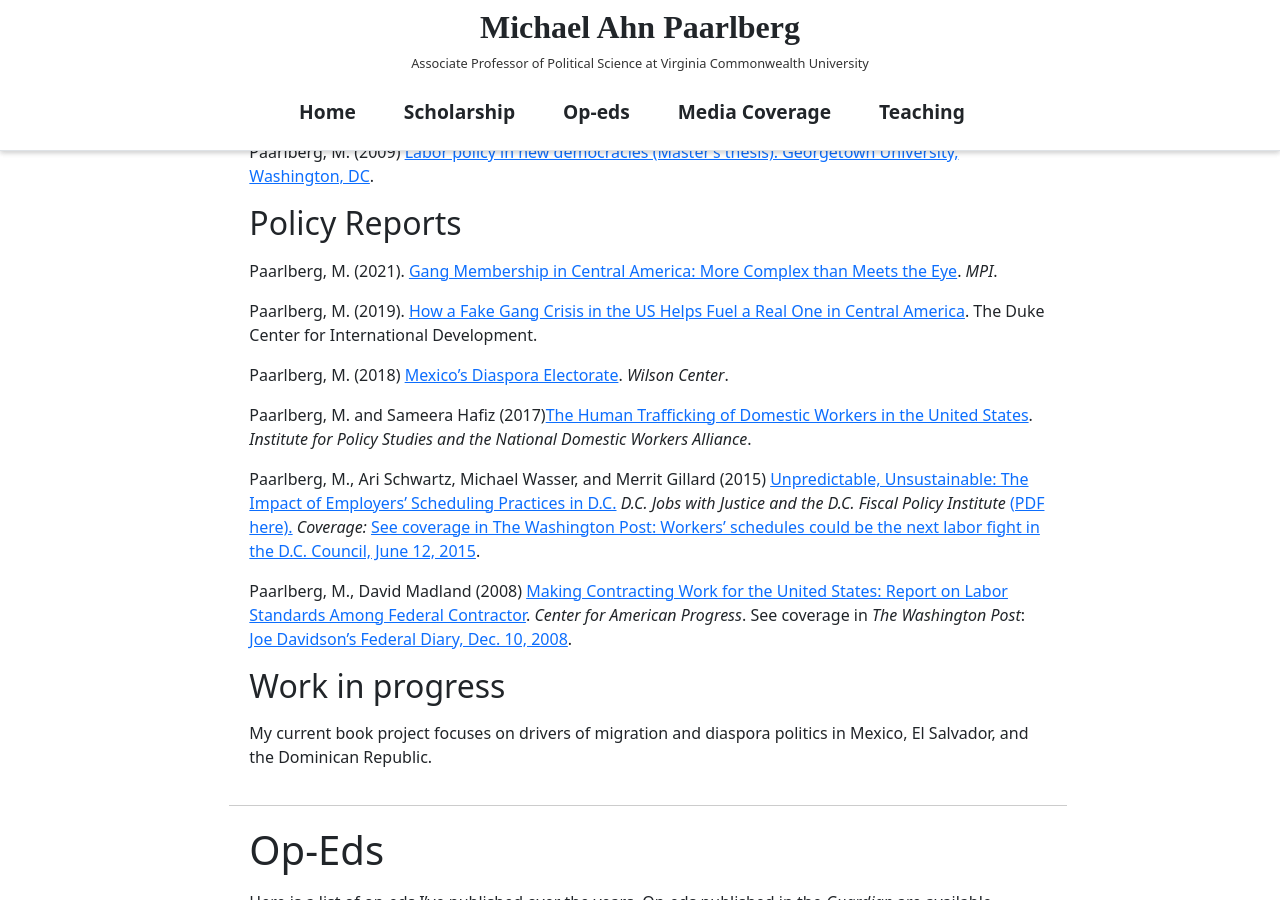
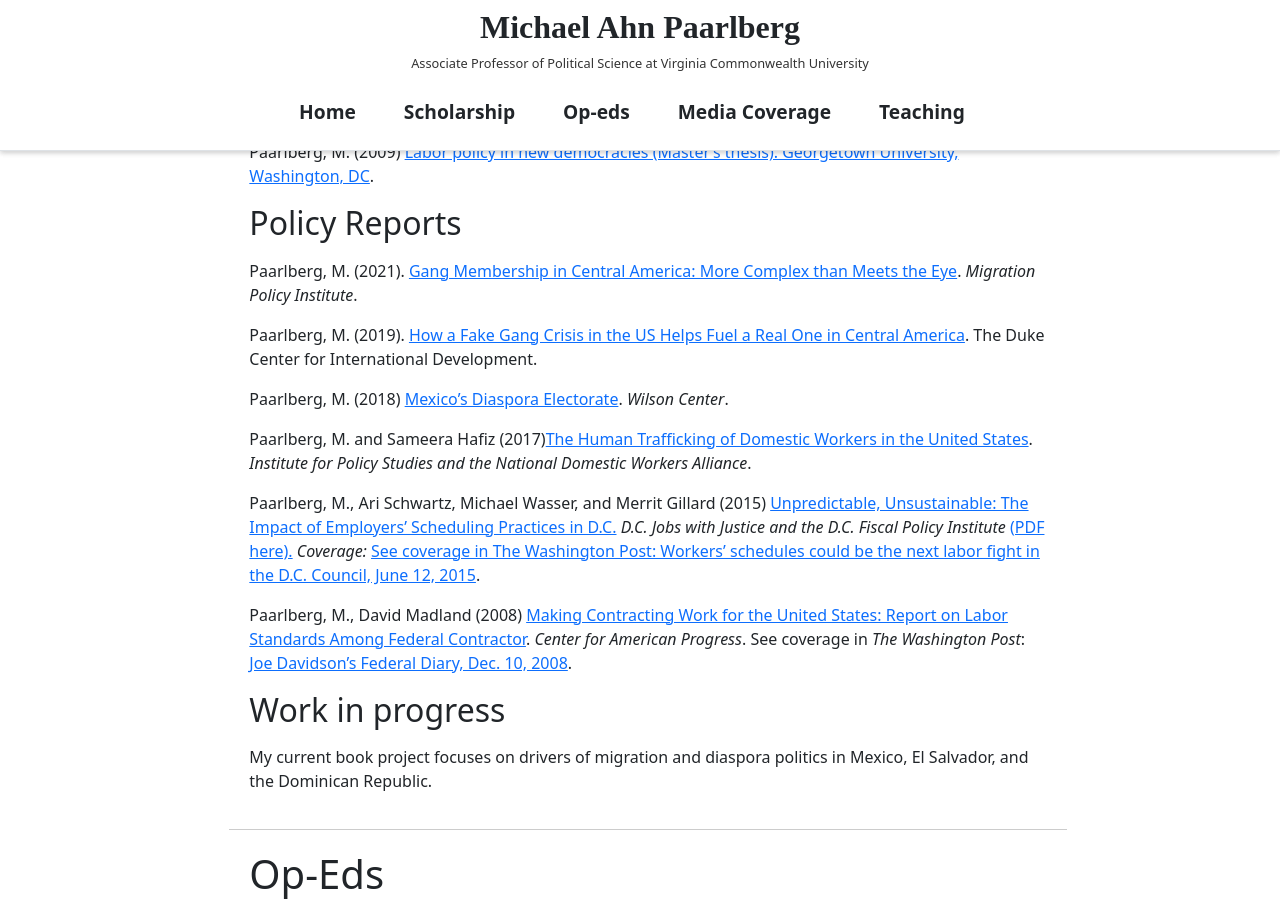
Before and after one commit to RelevantResearch/michael-paarlberg, a Jekyll site: the page built from _pages/home.md, in a window 1280 px wide and 900 px high, scrolled down 2118 px. Built offline with Jekyll 4.4.1, drawn with Linux system fonts in a browser that asks for light colours.

Commit message:
Update scholarship.md

```diff
--- a/_includes/scholarship.md
+++ b/_includes/scholarship.md
@@ -29,7 +29,7 @@ Paarlberg, M. (2009) [Labor policy in new democracies (Master's thesis). Georget
 
 ## Policy Reports
 
-Paarlberg, M. (2021). [Gang Membership in Central America: More Complex than Meets the Eye](https://www.migrationpolicy.org/article/complexities-gang-membership-central-america). _MPI_.
+Paarlberg, M. (2021). [Gang Membership in Central America: More Complex than Meets the Eye](https://www.migrationpolicy.org/article/complexities-gang-membership-central-america). *Migration Policy Institute*.
 
 Paarlberg, M. (2019). [How a Fake Gang Crisis in the US Helps Fuel a Real One in Central America](https://sites.duke.edu/northerntrianglepolicy/2019/05/14/how-a-fake-gang-crisis-in-the-us-helps-fuel-a-real-one-in-central-america/). The Duke Center for International Development.
 
```
